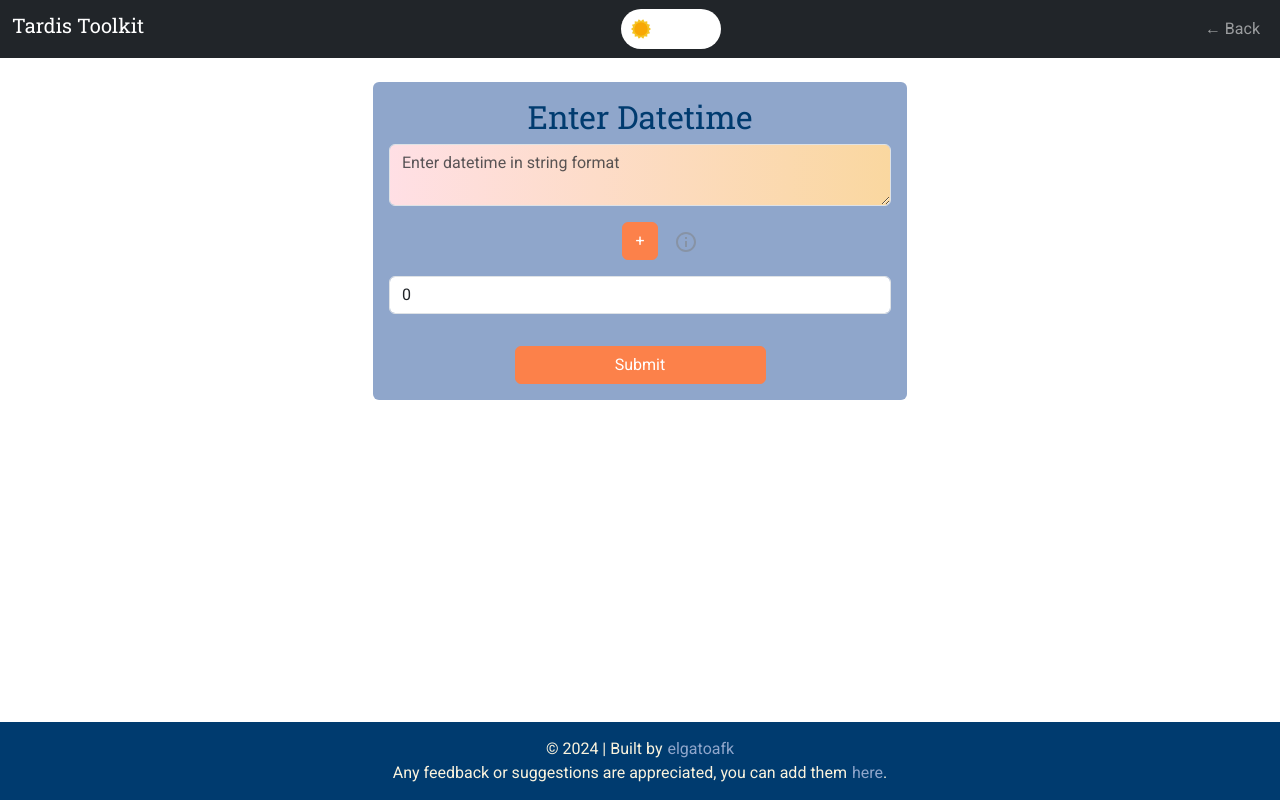
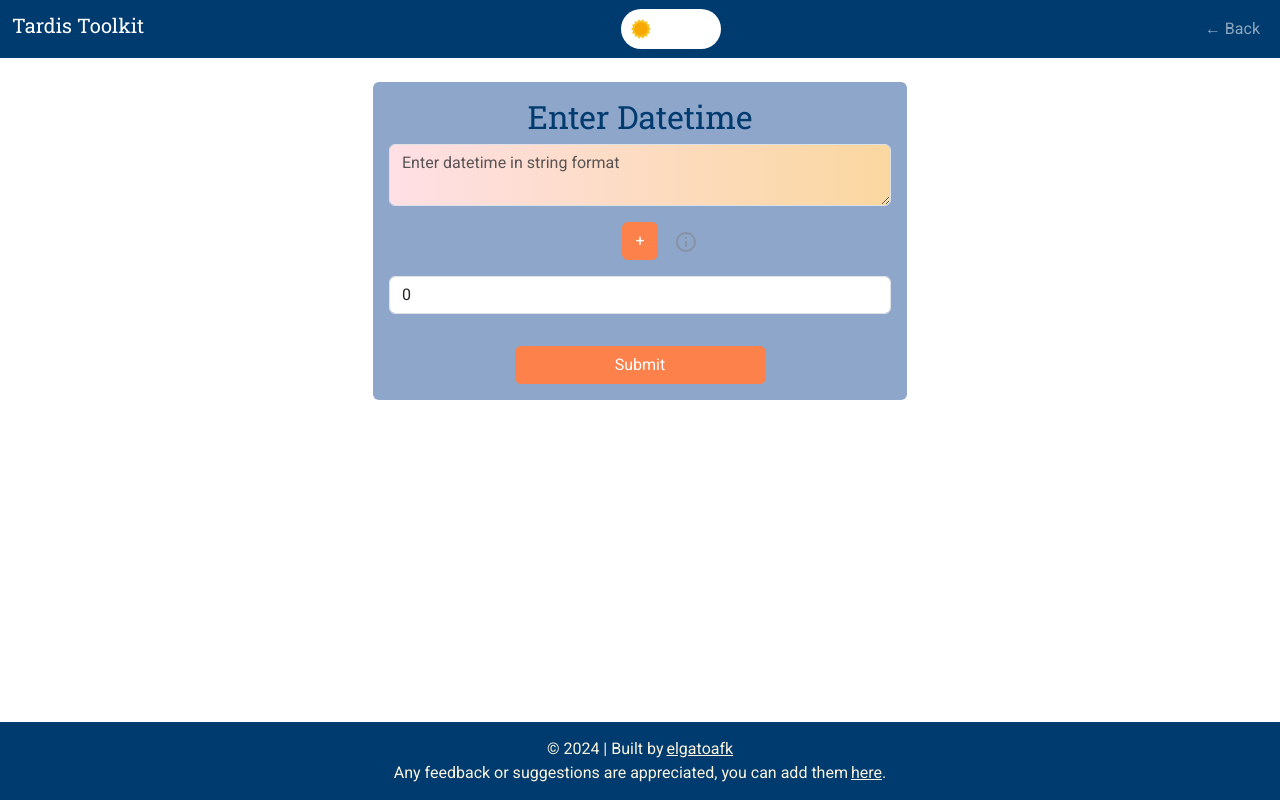
Before and after one commit to elgatoafk/tardis-remastered, a React (Create React App) app in the folder frontend/: page /add-subtract in a window 1280 px wide. Built offline with nearby package versions, Linux system fonts and the light colour scheme.

Commit message:
Fix navbar and footer styling

```diff
--- a/frontend/src/App.css
+++ b/frontend/src/App.css
@@ -55,3 +55,7 @@ body {
 h1, h2, h3, h4, h5, h6, .navbar-brand {
     font-family: 'Roboto Slab', serif !important;
 }
+
+.navbar {
+    background-color: #003B6F !important;
+}
--- a/frontend/src/styles/Footer.css
+++ b/frontend/src/styles/Footer.css
@@ -18,18 +18,6 @@
     align-items: center;
 }
 
-/* Links inside the footer */
-.footer-link {
-    color: #8FA6CB;
-    margin-left: 5px;
-    text-decoration: none;
-    transition: color 0.3s ease;
-}
-
-.footer-link:hover {
-    color: #FC814A;
-}
-
 /* Dark mode styles */
 body.dark-mode .footer {
     background-color: #1a1a1a;
@@ -43,3 +31,17 @@ body.dark-mode .footer-link {
 body.dark-mode .footer-link:hover {
     color: rgba(231, 111, 81, 0.8);
 }
+
+.footer a {
+  color: #FAF3DD !important;
+  text-decoration: underline;
+}
+
+/* Additional hover effect */
+.footer a:hover {
+  color: #FC814A !important;
+}
+
+.footer-link {
+    margin-left: 3px !important;
+}
--- a/frontend/src/styles/Navbar.css
+++ b/frontend/src/styles/Navbar.css
@@ -10,7 +10,7 @@
 }
 
 .dark-mode-toggle.dark {
-    background-color: #003B6F;
+    background-color: #003B6F !important;
 }
 
 .toggle-ball {
@@ -103,3 +103,7 @@ body.dark-mode .form-control {
 .navbar .navbar-nav {
     margin-left: auto;
 }
+
+.navbar {
+    background-color: #003B6F !important;
+}
```
